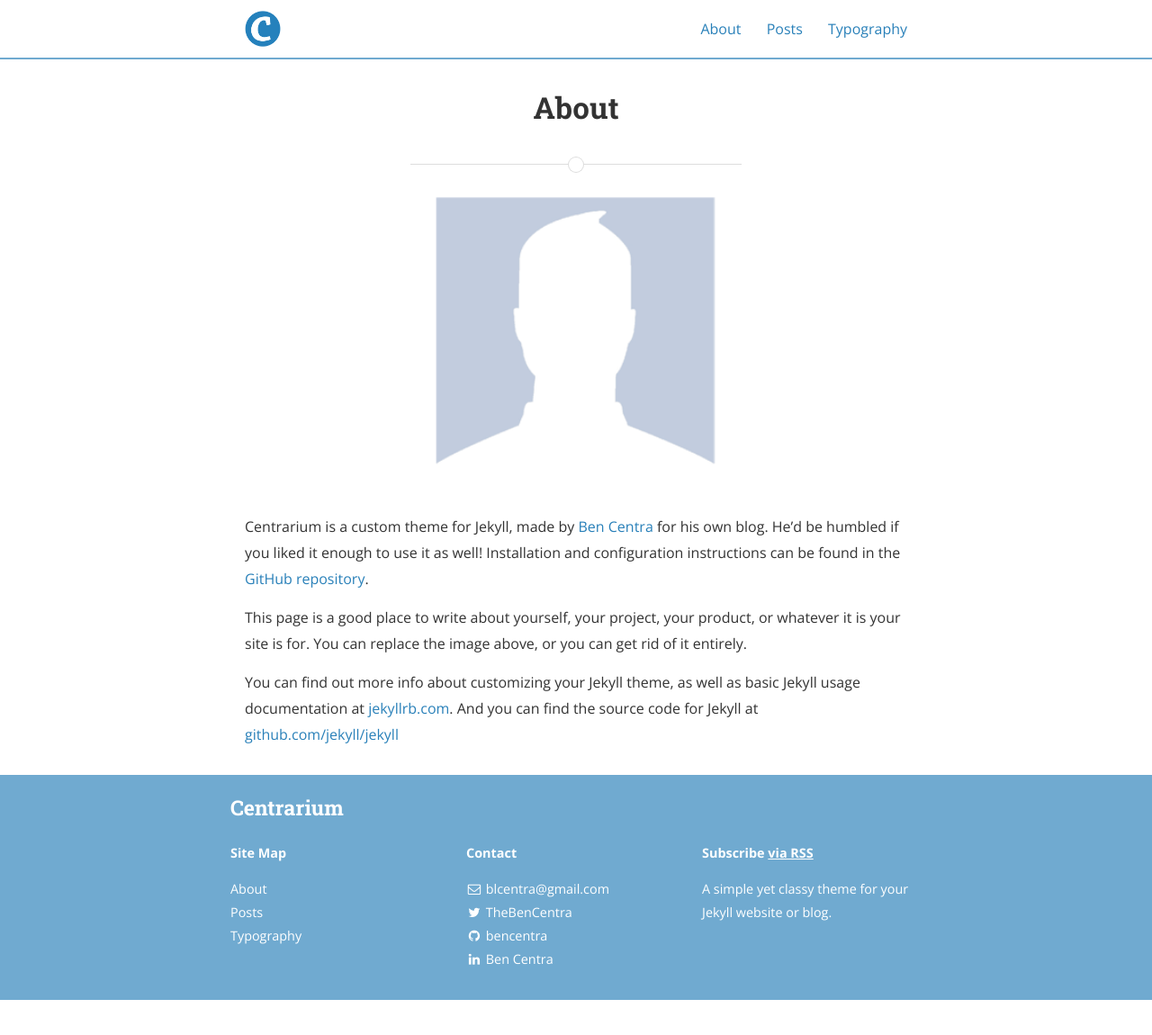
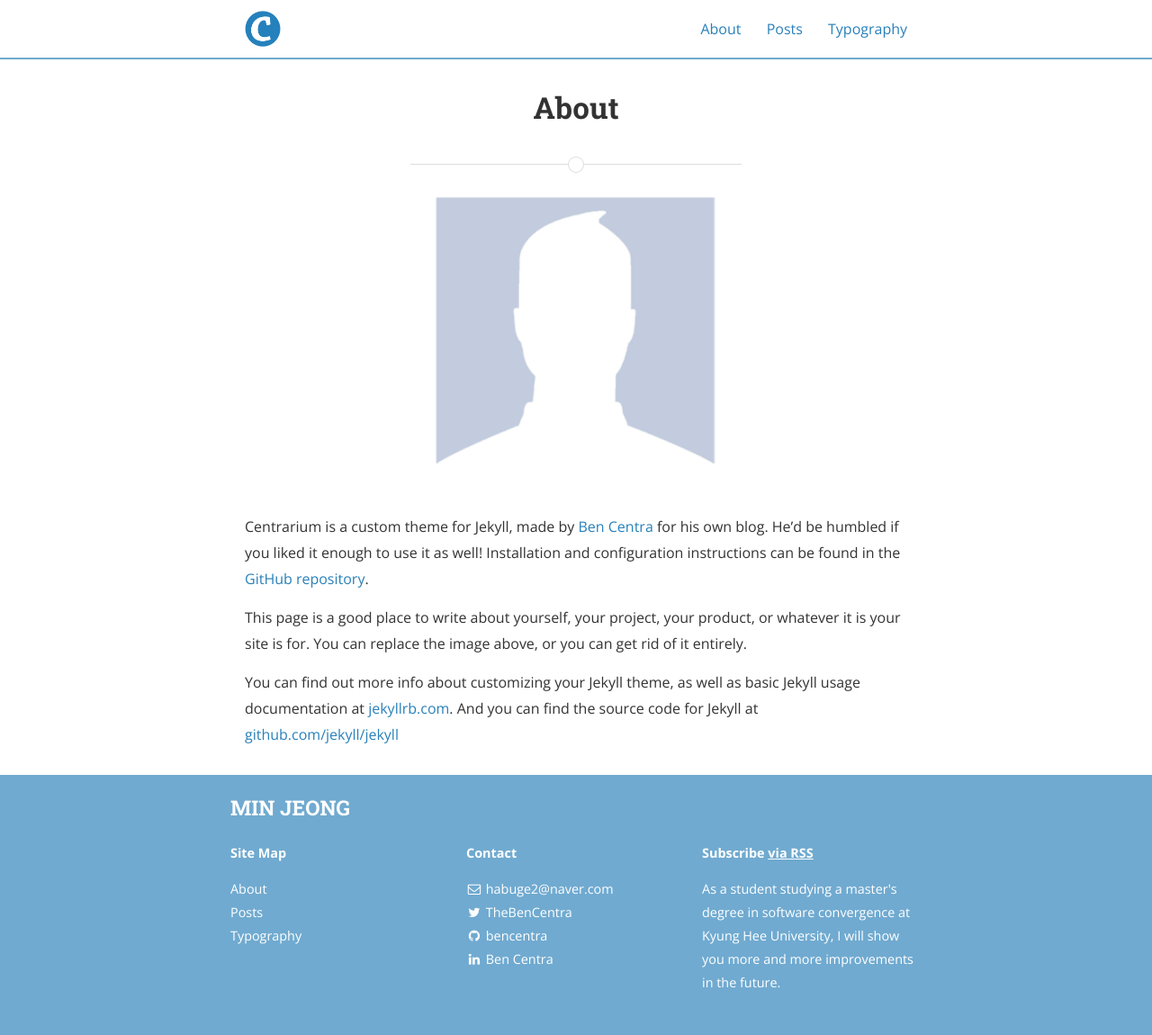
Before and after one commit to Cchaming/minjeongcha.github.io, a Jekyll site: the page built from about.md, in a window 1280 px wide and 1151 px high. Shown: the whole window at 90% size. Built offline with Jekyll 4.4.1, drawn with Linux system fonts in a browser that asks for light colours; nearby versions of some CDN libraries.

Commit message:
Update _config.yml

```diff
--- a/_config.yml
+++ b/_config.yml
@@ -9,12 +9,12 @@ exclude:
   - "/vendor/"
 
 # Site settings
-title: Centrarium
-subtitle: "A simple yet classy theme for your Jekyll website or blog"
-email: blcentra@gmail.com
-name: Ben Centra
+title: MIN JEONG
+subtitle: "Master of Software Convergence at Kyung Hee University"
+email: habuge2@naver.com
+name: CHA MIN JEONG
 description: >
-  A simple yet classy theme for your Jekyll website or blog.
+  As a student studying a master's degree in software convergence at Kyung Hee University, I will show you more and more improvements in the future.
 # Base URL of site (i.e. /blog). It should always start with a slash,
 # and never end with a slash. Set it to a blank value if hosting at the
 # root of your server.
```
